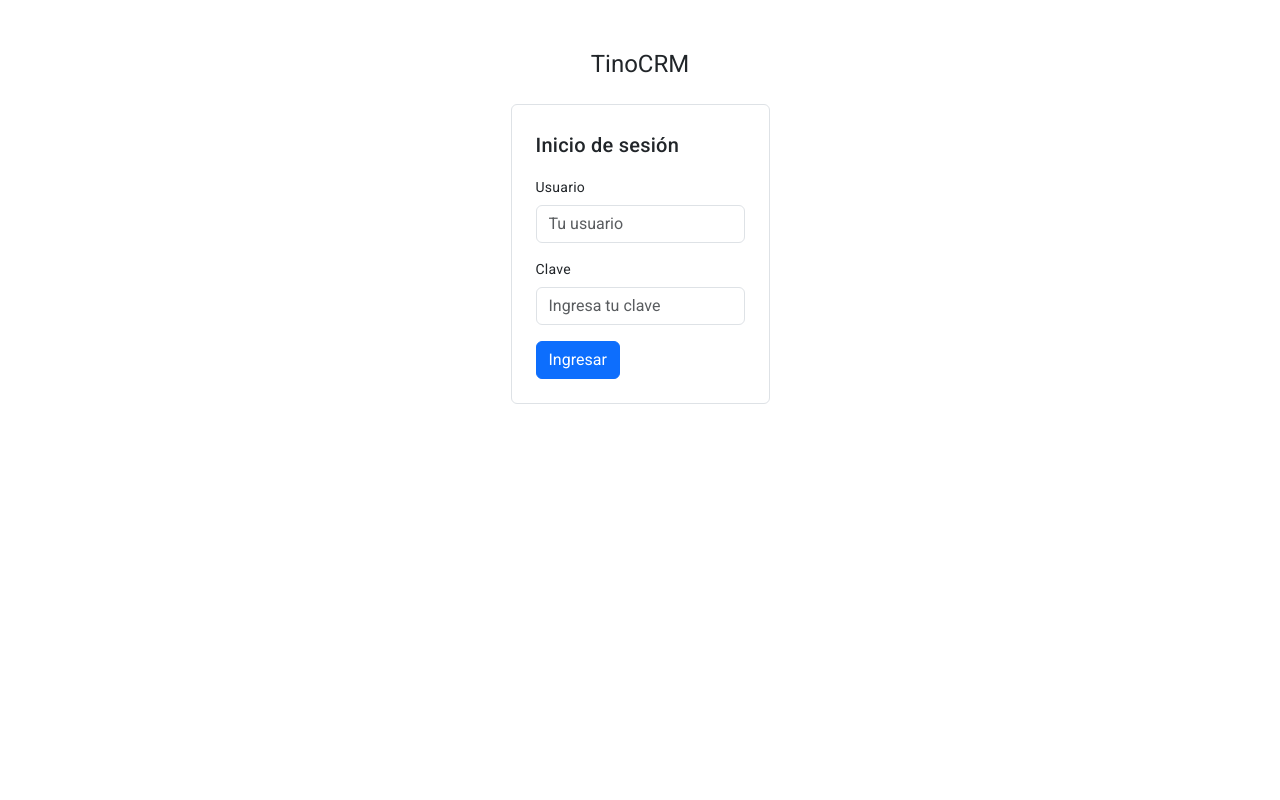
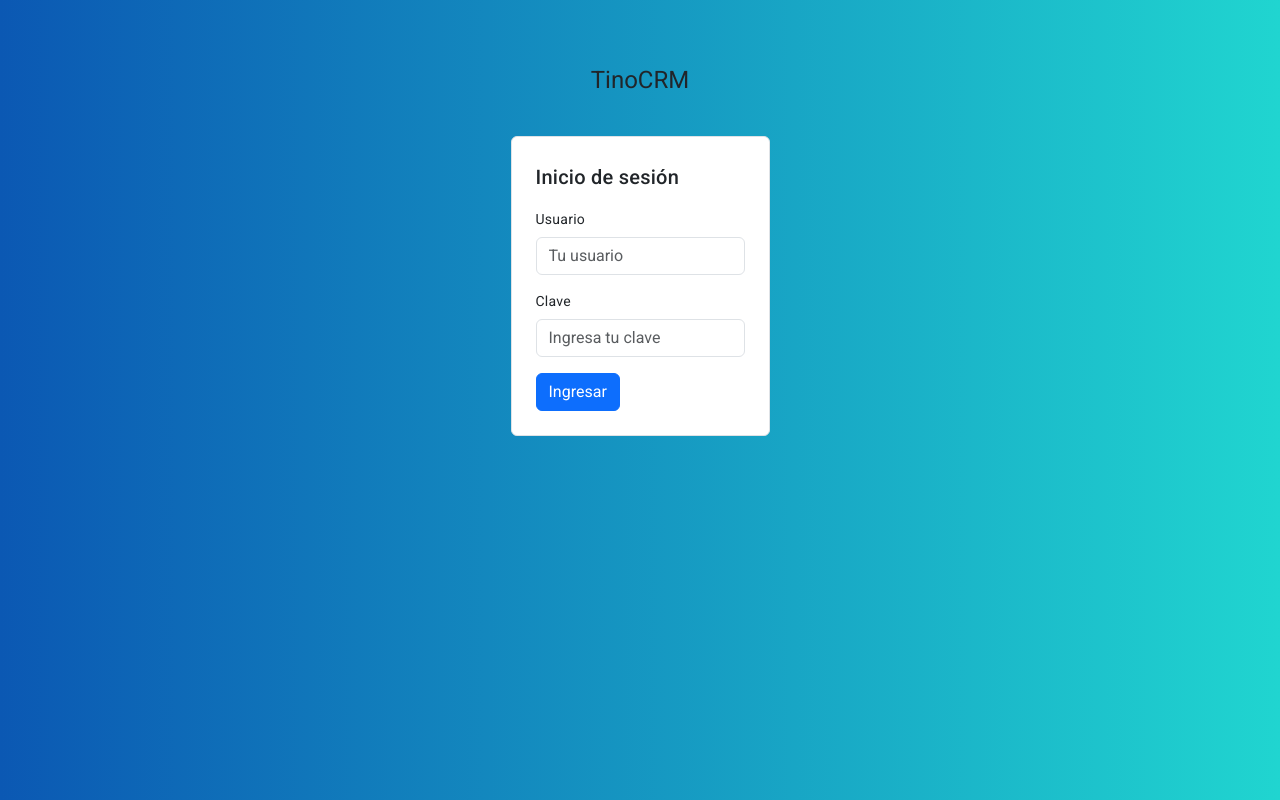
Before and after one commit to tinoreyna1984/tinocrm-frontend, an Angular app: page /auth/login in a window 1280 px wide. Built offline with nearby package versions, Linux system fonts and the light colour scheme.

Commit message:
Se hacen ajustes esteticos al sistema

```diff
--- a/src/app/app.component.css
+++ b/src/app/app.component.css
@@ -0,0 +1,4 @@
+#main-app-component {
+    background: rgb(32,213,208);
+    background: linear-gradient(270deg, rgba(32,213,208,1) 0%, rgba(11,88,179,1) 100%);
+}
--- a/src/app/app.component.html
+++ b/src/app/app.component.html
@@ -1 +1,3 @@
-<router-outlet></router-outlet>
+<div class="vh-100" id="main-app-component">
+    <router-outlet></router-outlet>
+</div>
--- a/src/app/auth/pages/login-page/login-page.component.html
+++ b/src/app/auth/pages/login-page/login-page.component.html
@@ -1,7 +1,7 @@
-<div class="d-flex flex-column justify-content-center align-items-center mt-5">
-  <h1>TinoCRM</h1>
+<div class="d-flex flex-column justify-content-center align-items-center">
+  <h1 class="p-3 mt-5 rounded">TinoCRM</h1>
   <form
-    class="border rounded p-4 mt-2"
+    class="border rounded p-4 mt-2 bg-white"
     (ngSubmit)="onLogin()"
     [formGroup]="form"
     autocomplete="off"
--- a/src/app/clientes/pages/clientes-list/clientes-list.component.html
+++ b/src/app/clientes/pages/clientes-list/clientes-list.component.html
@@ -1,3 +1,3 @@
-<div class="m-4 d-flex flex-column align-items-baseline">
+<div class="d-flex flex-column align-items-baseline">
   <app-clientes-table></app-clientes-table>
 </div>
--- a/src/app/crm/components/crm-layout/crm-layout.component.css
+++ b/src/app/crm/components/crm-layout/crm-layout.component.css
@@ -0,0 +1,4 @@
+#crm-container {
+    height: calc(100vh - 52px);
+    padding: 5px 10px;
+}
--- a/src/app/crm/components/crm-layout/crm-layout.component.html
+++ b/src/app/crm/components/crm-layout/crm-layout.component.html
@@ -40,4 +40,6 @@
     </div>
   </div>
 </nav>
-<router-outlet></router-outlet>
+<div class="bg-white" id="crm-container">
+  <router-outlet></router-outlet>
+</div>
--- a/src/app/dashboard/pages/dashboard-page/dashboard-page.component.html
+++ b/src/app/dashboard/pages/dashboard-page/dashboard-page.component.html
@@ -1,3 +1,3 @@
-<div class="m-4 d-flex flex-column align-items-baseline">
+<div class="d-flex flex-column align-items-baseline">
     <h1>Dashboard - Desempeño actual</h1>
 </div>
--- a/src/app/facturas/pages/facturas-list/facturas-list.component.html
+++ b/src/app/facturas/pages/facturas-list/facturas-list.component.html
@@ -1,3 +1,3 @@
-<div class="m-4 d-flex flex-column align-items-baseline">
+<div class="d-flex flex-column align-items-baseline">
   <app-facturas-table></app-facturas-table>
 </div>
--- a/src/app/productos/pages/productos-list/productos-list.component.html
+++ b/src/app/productos/pages/productos-list/productos-list.component.html
@@ -1,3 +1,3 @@
-<div class="m-4 d-flex flex-column align-items-baseline">
+<div class="d-flex flex-column align-items-baseline">
   <app-productos-table></app-productos-table>
 </div>
--- a/src/app/usuarios/pages/usuarios-list/usuarios-list.component.html
+++ b/src/app/usuarios/pages/usuarios-list/usuarios-list.component.html
@@ -1,3 +1,3 @@
-<div class="m-4 d-flex flex-column align-items-baseline">
+<div class="d-flex flex-column align-items-baseline">
   <app-usuarios-table></app-usuarios-table>
 </div>
--- a/src/app/ventas/pages/ventas-list/ventas-list.component.html
+++ b/src/app/ventas/pages/ventas-list/ventas-list.component.html
@@ -1,3 +1,3 @@
-<div class="m-4 d-flex flex-column align-items-baseline">
+<div class="d-flex flex-column align-items-baseline">
   <app-ventas-table></app-ventas-table>
 </div>
```
